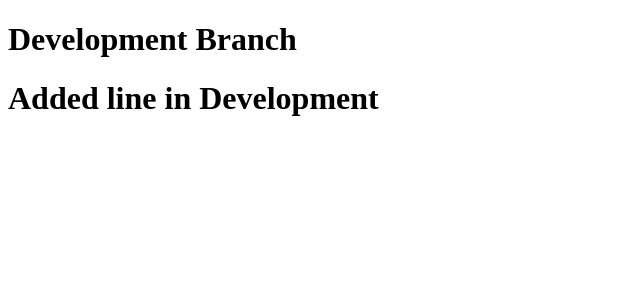
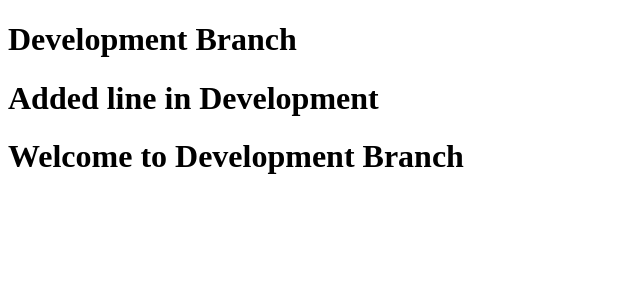
Before and after one commit to Fakhrudeen1977/angulargit, an Angular app: page / in a window 1280 px wide. Shown: the top 300 px of the page, without its empty margins (0-640 px from the left). Built offline with nearby package versions, Linux system fonts and the light colour scheme.

Commit message:
New line added

```diff
--- a/src/app/app.component.html
+++ b/src/app/app.component.html
@@ -1,2 +1,3 @@
 <h1>Development Branch</h1>
 <h1>Added line in Development</h1>
+<h1>Welcome to Development Branch</h1>
```
